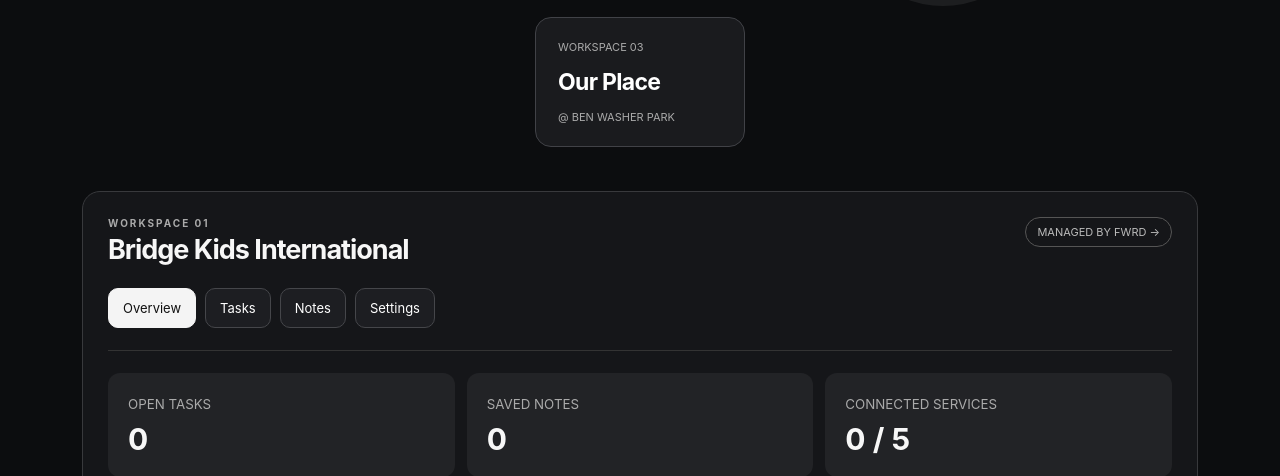
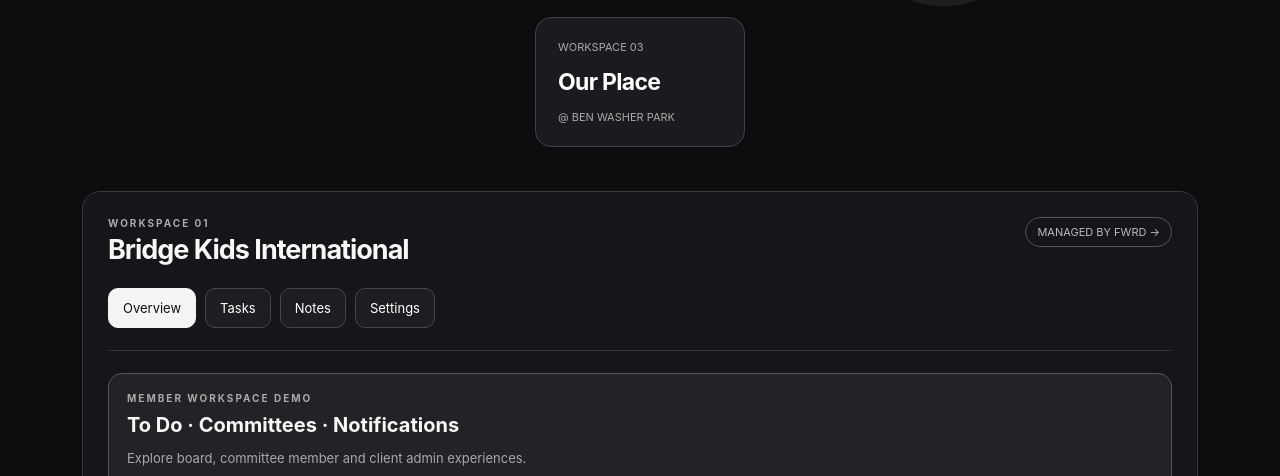
Before and after one commit to fwrd-go/bridgekids-client-portal, a plain HTML site: page index.html in a window 1280 px wide. Shown: the part 464-940 px from the top of the page. Drawn offline with Linux system fonts and the light colour scheme.

Commit message:
Connect main FWRD hub to new Bridge Kids interactive workspace

```diff
--- a/index.html
+++ b/index.html
@@ -15,7 +15,8 @@ let state={bridge:{tasks:[],notes:[],settings:{}},kazazi:{tasks:[],notes:[],sett
 try{const saved=JSON.parse(localStorage.getItem(key)||'null');if(saved&&typeof saved==='object')for(const k of Object.keys(orgs)){if(saved[k]){state[k].tasks=Array.isArray(saved[k].tasks)?saved[k].tasks:[];state[k].notes=Array.isArray(saved[k].notes)?saved[k].notes:[];state[k].settings=saved[k].settings&&typeof saved[k].settings==='object'?saved[k].settings:{}}}}catch(e){console.warn('Unable to read local data',e)}
 let org='bridge',tab='overview';const $=s=>document.querySelector(s),content=$('#content');const escape=s=>String(s??'').replace(/[&<>"']/g,c=>({'&':'&amp;','<':'&lt;','>':'&gt;','"':'&quot;',"'":'&#39;'}[c]));const save=()=>{try{localStorage.setItem(key,JSON.stringify(state))}catch(e){alert('Local storage unavailable. Changes may not persist.')}};
 function render(){const o=orgs[org],d=state[org];$('#workspace-title').textContent=o.name+(o.subtitle?' '+o.subtitle:'');$('#workspace-number').textContent='WORKSPACE '+o.num;document.querySelectorAll('[data-org]').forEach(b=>{b.classList.toggle('selected',b.dataset.org===org);b.setAttribute('aria-pressed',String(b.dataset.org===org))});document.querySelectorAll('[data-tab]').forEach(b=>{b.classList.toggle('active',b.dataset.tab===tab);b.setAttribute('aria-current',b.dataset.tab===tab?'page':'false')});
-if(tab==='overview'){const open=d.tasks.filter(t=>!t.done).length;content.innerHTML='<div class="stats"><div class="stat"><small>OPEN TASKS</small><b>'+open+'</b></div><div class="stat"><small>SAVED NOTES</small><b>'+d.notes.length+'</b></div><div class="stat"><small>CONNECTED SERVICES</small><b>0 / 5</b></div></div><div class="eyebrow" style="margin-bottom:14px">SERVICE DIRECTORY</div><div class="services">'+services.map(s=>'<div class="service"><strong>'+escape(s)+'</strong><small>Not connected</small></div>').join('')+'</div>'}
+if(tab==='overview'){const open=d.tasks.filter(t=>!t.done).length;content.innerHTML=''+(org==='bridge'?'<div style="border:1px solid #555;border-radius:14px;padding:18px;margin-bottom:20px;background:#222326"><div class="eyebrow">MEMBER WORKSPACE DEMO</div><h3 style="margin:9px 0;font-size:20px">To Do · Committees · Notifications</h3><p class="muted" style="font-size:13px">Explore board, committee member and client admin experiences.</p><a href="./client-demo.html?v=20261105-4" style="display:inline-block;background:white;color:#111;text-decoration:none;border-radius:9px;padding:12px 16px;font-weight:700;font-size:13px">Open interactive workspace →</a></div>':'')+'<div class="stats"><div class="stat"><small>OPEN TASKS</small><b>'+open+'</b></div><div class="stat"><small>SAVED NOTES</small><b>'+d.notes.length+'</b></div><div class="stat"><small>CONNECTED SERVICES</small><b>0 / 5</b></div></div><div class="eyebrow" style="margin-bottom:14px">SERVICE DIRECTORY</div><div class="services">'+services.map(s=>'<div class="service"><strong>'+escape(s)+'</strong><small>Not connected</small></div>').join('')+'</div>'}
+else if(tab==='tasks'&&org==='bridge'){content.innerHTML='<div class="notice">The new combined To Do and Committee workspace is available in the interactive client preview.</div><a href="./client-demo.html?v=20261105-4" style="display:inline-block;background:white;color:#111;text-decoration:none;border-radius:9px;padding:12px 16px;font-weight:700">Open To Do workspace →</a>'}
 else if(tab==='tasks'){content.innerHTML='<iframe title="Board tasks" src="./board-tasks.html?embedded=1" style="width:100%;height:850px;border:0;border-radius:12px;background:#0c0d0f" loading="lazy"></iframe><p class="muted" style="font-size:12px">Prototype: tasks are stored on this device only, not shared with board members.</p>'}
 else if(tab==='notes'){content.innerHTML='<div class="eyebrow">WORKSPACE NOTES</div><form id="noteform"><textarea name="note" rows="4" maxlength="5000" required placeholder="Write a note for '+escape(o.name)+'…" aria-label="New note"></textarea><div style="margin-top:10px"><button type="submit">Save note +</button></div></form><div style="margin-top:22px">'+(d.notes.length?d.notes.map(n=>'<div class="note"><div class="row"><small>'+escape(n.date)+'</small><button data-delete-note="'+escape(n.id)+'">Delete</button></div><div style="margin-top:12px">'+escape(n.text)+'</div></div>').join(''):'<div class="empty">No notes yet.</div>')+'</div>';$('#noteform').onsubmit=e=>{e.preventDefault();const v=e.target.note.value.trim();if(!v)return;d.notes.unshift({id:crypto.randomUUID?crypto.randomUUID():String(Date.now()),text:v,date:new Date().toLocaleDateString()});save();render()};content.querySelectorAll('[data-delete-note]').forEach(el=>el.onclick=()=>{d.notes=d.notes.filter(n=>n.id!==el.dataset.deleteNote);save();render()})}
 else{const s=d.settings;content.innerHTML='<div class="eyebrow">WORKSPACE SETTINGS</div><p class="muted"></p><form id="settingsform"><label>Public website URL<input type="url" name="website" placeholder="https://example.org" value="'+escape(s.website||'')+'"></label><div style="height:16px"></div><label>Public social handle<input name="handle" maxlength="100" placeholder="@organization" value="'+escape(s.handle||'')+'"></label><div style="margin-top:18px"><button type="submit">Save settings</button></div></form>';$('#settingsform').onsubmit=e=>{e.preventDefault();d.settings={website:e.target.website.value.trim(),handle:e.target.handle.value.trim()};save();alert('Saved in this browser.')}}
```
